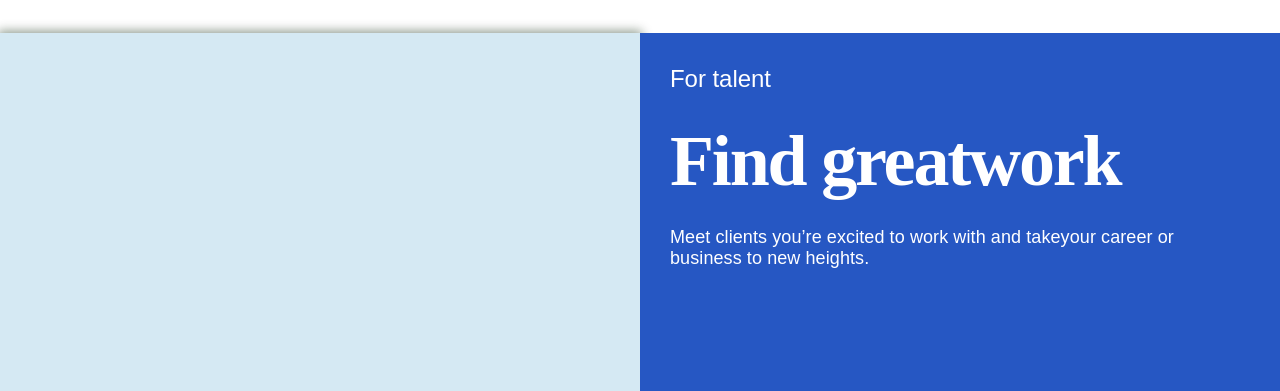
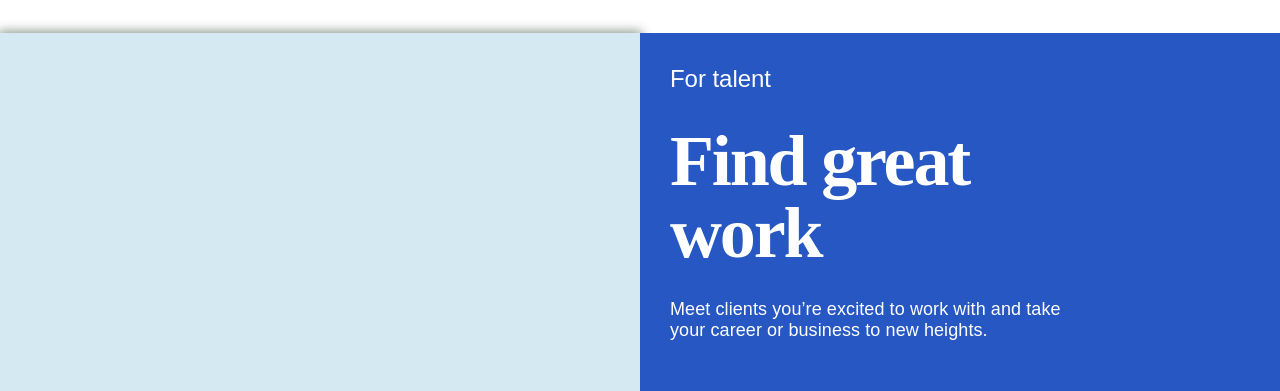
Before and after one commit to IoghiStudio/upwork-homepage, a React (Create React App) app: page / in a window 1280 px wide. Shown: the part 3516-3907 px from the top of the page. Built offline with nearby package versions, Linux system fonts and the light colour scheme.

Commit message:
working on sections

```diff
--- a/src/components/ForTalent/ForTalent.scss
+++ b/src/components/ForTalent/ForTalent.scss
@@ -94,5 +94,6 @@
     border-radius: 20px;
     text-align: center;
     font-weight: 600;
+    cursor: pointer;
   }
 }
--- a/src/components/ForTalent/ForTalent.tsx
+++ b/src/components/ForTalent/ForTalent.tsx
@@ -10,13 +10,13 @@ export const ForTalent = () => {
           <div className="fortalent__headline">For talent</div>
 
           <h3 className="fortalent__title">
-            <span>Find great</span>
-            <span>work</span>
+            <div>Find great</div>
+            <div>work</div>
           </h3>
 
           <div className="fortalent__text">
-            <span>Meet clients you’re excited to work with and take</span>
-            <span>your career or business to new heights.</span>
+            <div>Meet clients you’re excited to work with and take</div>
+            <div>your career or business to new heights.</div>
           </div>
         </div>
 
```
